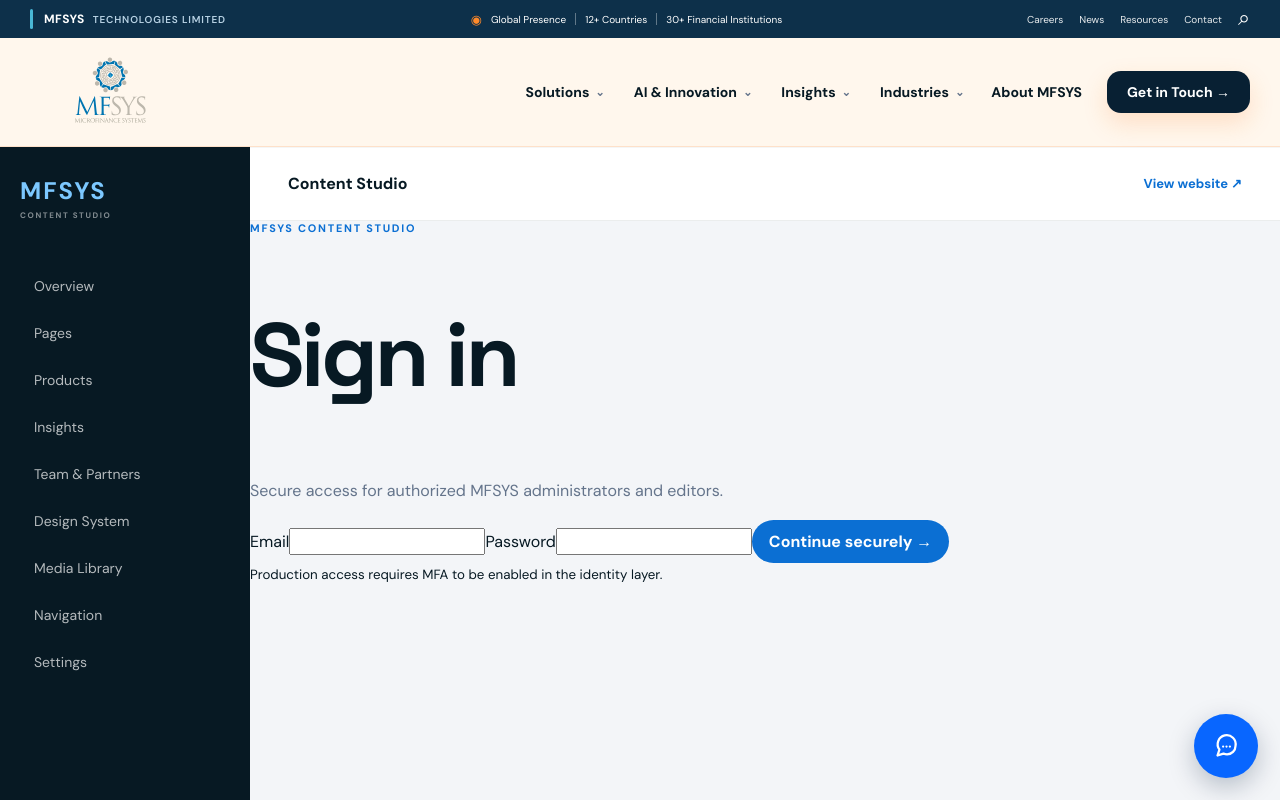
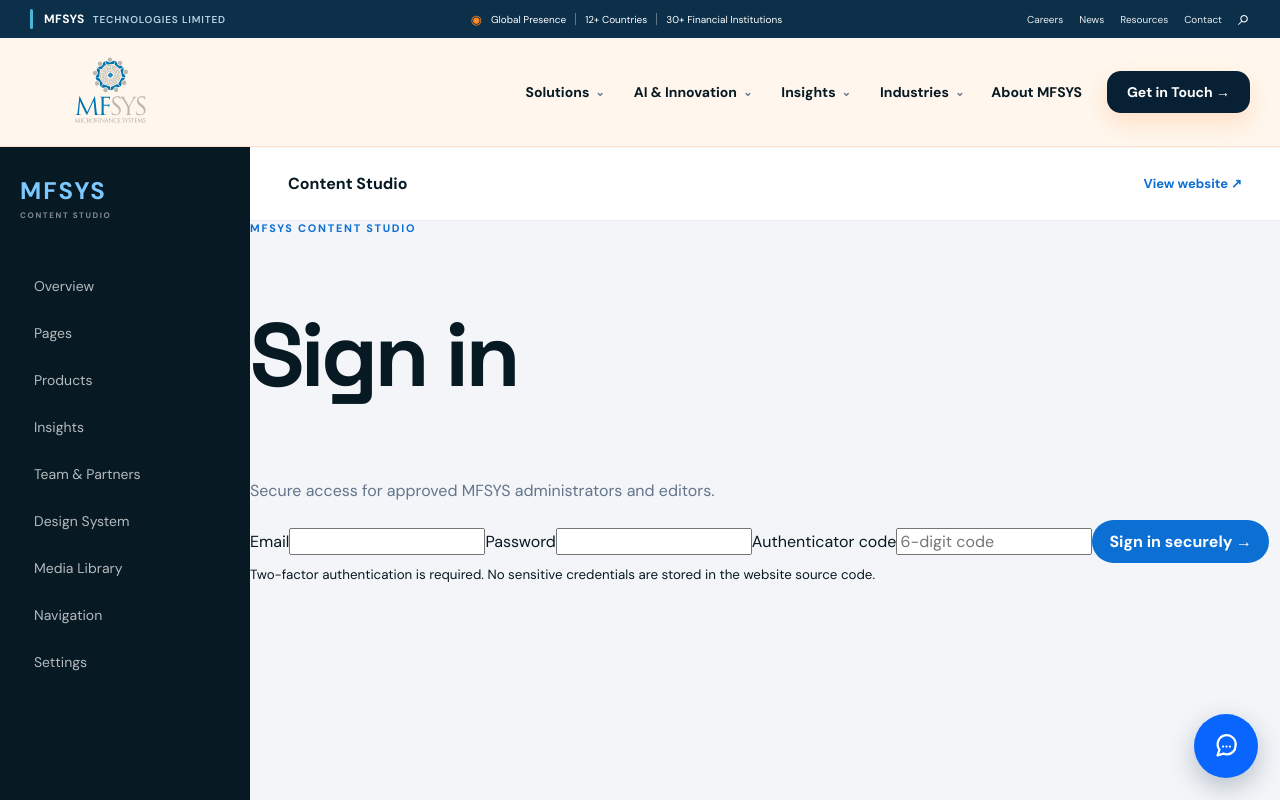
Before and after one commit to ali-mfsys/mfsys-website, a Next.js app: page /admin/login in a window 1280 px wide. Shown: the top 800 px of the page. Built offline with nearby package versions, Linux system fonts and the light colour scheme.

Commit message:
Add required six-digit authenticator code to the editorial login form

```diff
--- a/app/admin/login/page.tsx
+++ b/app/admin/login/page.tsx
@@ -1 +1,48 @@
-"use client";import {FormEvent,useState} from "react";import {useRouter} from "next/navigation";export default function Login(){const router=useRouter();const [error,setError]=useState("");const [busy,setBusy]=useState(false);async function submit(e:FormEvent<HTMLFormElement>){e.preventDefault();setError("");setBusy(true);const f=new FormData(e.currentTarget);const r=await fetch("/api/admin/login",{method:"POST",headers:{"content-type":"application/json"},body:JSON.stringify({email:f.get("email"),password:f.get("password")})});if(r.ok)router.push("/admin");else setError("Invalid credentials. Please try again.");setBusy(false)}return <main className="admin-login"><div className="login-card"><div className="admin-kicker">MFSYS CONTENT STUDIO</div><h1>Sign in</h1><p>Secure access for authorized MFSYS administrators and editors.</p><form onSubmit={submit}><label>Email<input name="email" type="email" autoComplete="email" required/></label><label>Password<input name="password" type="password" autoComplete="current-password" minLength={8} required/></label>{error&&<div role="alert" className="login-error">{error}</div>}<button className="admin-primary" disabled={busy}>{busy?"Signing in…":"Continue securely →"}</button></form><small>Production access requires MFA to be enabled in the identity layer.</small></div></main>}
+"use client";
+import {FormEvent,useState} from "react";
+import {useRouter} from "next/navigation";
+
+export default function Login(){
+ const router=useRouter();
+ const [error,setError]=useState("");
+ const [busy,setBusy]=useState(false);
+ async function submit(event:FormEvent<HTMLFormElement>){
+  event.preventDefault();setError("");setBusy(true);
+  const form=new FormData(event.currentTarget);
+  try{
+   const response=await fetch("/api/admin/login",{
+    method:"POST",credentials:"same-origin",
+    headers:{"Content-Type":"application/json"},
+    body:JSON.stringify({
+     email:String(form.get("email")||""),
+     password:String(form.get("password")||""),
+     code:String(form.get("code")||"")
+    })
+   });
+   if(!response.ok){
+    if(response.status===503)throw Error("Editorial sign-in has not been activated. Contact your MFSYS website administrator.");
+    throw Error("The email, password or authenticator code was not accepted.");
+   }
+   // Discard the form and force the next server request to re-evaluate its session.
+   event.currentTarget.reset();
+   router.replace("/admin/insights");
+   router.refresh();
+  }catch(e){setError(e instanceof Error?e.message:"Sign-in is unavailable");}
+  finally{setBusy(false);}
+ }
+ return <main className="admin-login">
+  <div className="login-card">
+   <div className="admin-kicker">MFSYS CONTENT STUDIO</div>
+   <h1>Sign in</h1>
+   <p>Secure access for approved MFSYS administrators and editors.</p>
+   <form onSubmit={submit}>
+    <label>Email<input name="email" type="email" autoComplete="username" required maxLength={254}/></label>
+    <label>Password<input name="password" type="password" autoComplete="current-password" minLength={12} maxLength={256} required/></label>
+    <label>Authenticator code<input name="code" type="text" inputMode="numeric" pattern="[0-9]{6}" autoComplete="one-time-code" minLength={6} maxLength={6} placeholder="6-digit code" required/></label>
+    {error&&<div role="alert" className="login-error">{error}</div>}
+    <button className="admin-primary" disabled={busy}>{busy?"Verifying…":"Sign in securely →"}</button>
+   </form>
+   <small>Two-factor authentication is required. No sensitive credentials are stored in the website source code.</small>
+  </div>
+ </main>;
+}
```
